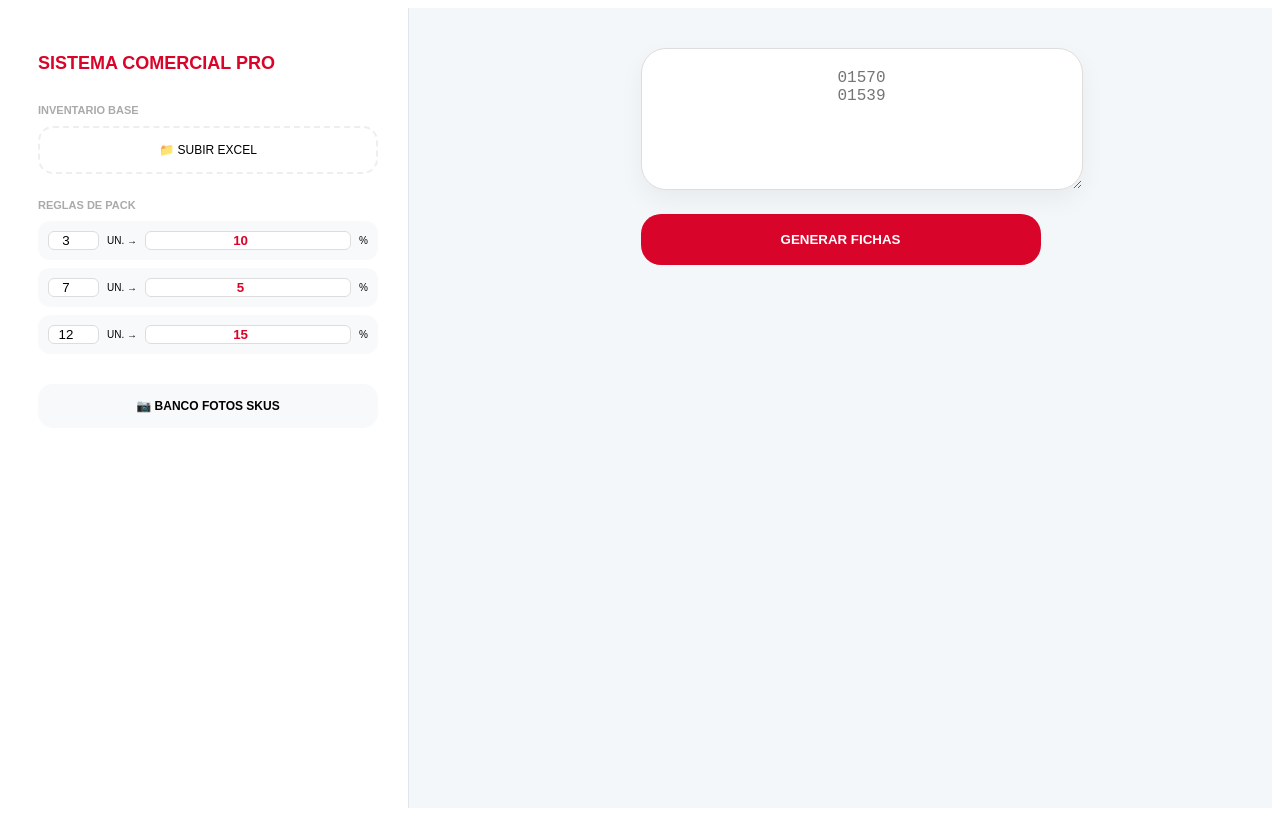
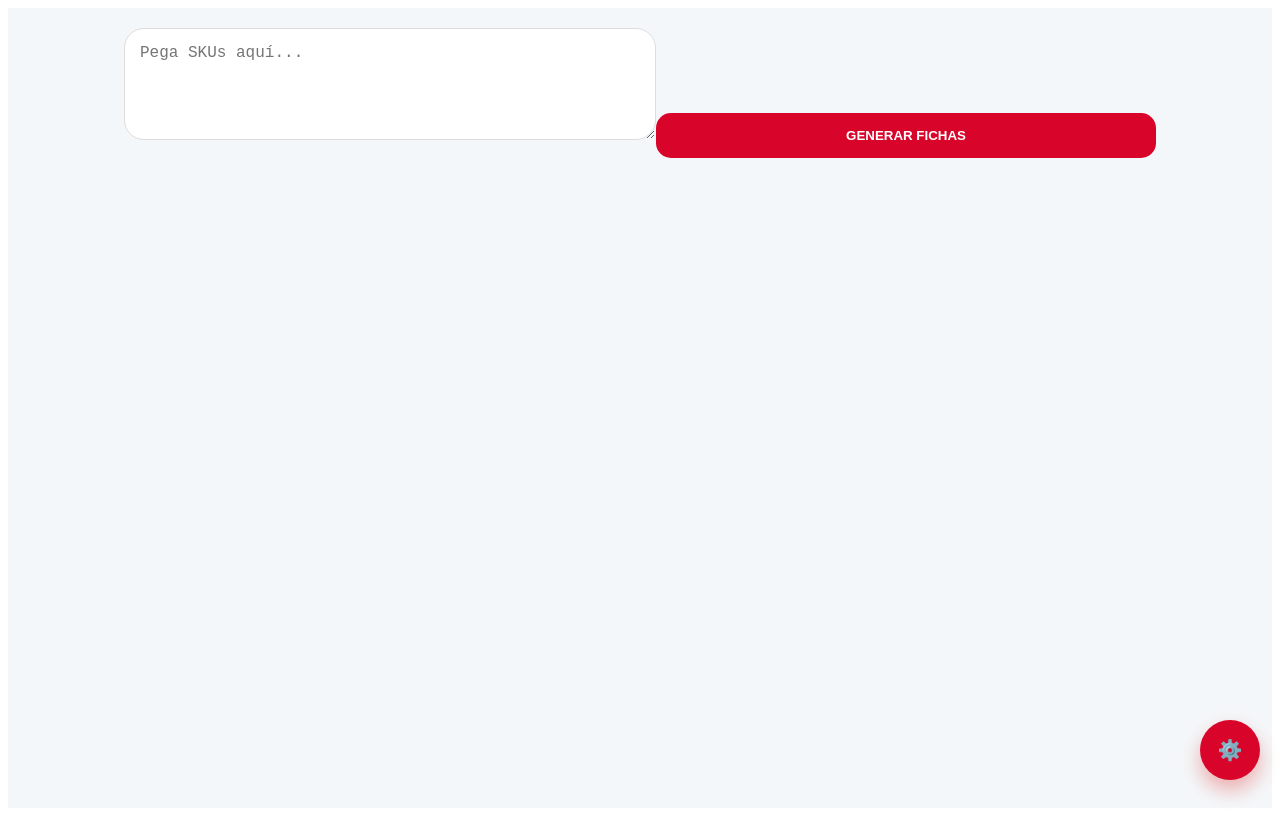
Before and after one commit to tabladamotosrepuestos-art/mi-app-estudio, a React (Vite) app in the folder mi-app-ai/: page / in a window 1280 px wide. Built offline with nearby package versions, Linux system fonts and the light colour scheme; the HTML template or start-up script is replaced by a standard one.

Commit message:
Update App.tsx

```diff
--- a/mi-app-ai/src/App.tsx
+++ b/mi-app-ai/src/App.tsx
@@ -1,4 +1,4 @@
-import React, { useState } from 'react';
+import React, { useState, useEffect } from 'react';
 import * as XLSX from 'xlsx';
 
 interface Regla { x: number; y: number; }
@@ -18,60 +18,51 @@ const FichaStudioIA = ({ producto, bancoFotos, reglasPack, onUpdate, onDelete }:
   const unitarioFinal = precioBase * (1 - descFinal / 100);
 
   return (
-    <div style={{ display: 'flex', flexDirection: 'column', gap: '15px', width: '380px' }}>
-      {/* PANEL EDITOR (CONTROL) */}
-      <div style={{ backgroundColor: 'white', borderRadius: '25px', padding: '20px', boxShadow: '0 10px 30px rgba(0,0,0,0.05)', border: '1px solid #f0f0f0' }}>
-        <div style={{ display: 'flex', justifyContent: 'space-between', marginBottom: '10px' }}>
-          <span style={{ backgroundColor: '#e8f5e9', color: '#2ecc71', padding: '4px 10px', borderRadius: '10px', fontSize: '10px', fontWeight: 'bold' }}>EN INVENTARIO</span>
-          <button onClick={onDelete} style={{ border: 'none', background: 'none', cursor: 'pointer', color: '#ddd' }}>✕</button>
+    <div className="card-container" style={{ display: 'flex', flexDirection: 'column', gap: '10px', width: '100%', maxWidth: '380px', margin: '0 auto' }}>
+      {/* EDITOR */}
+      <div style={{ backgroundColor: 'white', borderRadius: '25px', padding: '15px', boxShadow: '0 5px 20px rgba(0,0,0,0.05)', border: '1px solid #f0f0f0' }}>
+        <div style={{ display: 'flex', justifyContent: 'space-between', marginBottom: '8px' }}>
+          <span style={{ color: '#2ecc71', fontSize: '10px', fontWeight: 'bold' }}>● EN INVENTARIO</span>
+          <button onClick={onDelete} style={{ border: 'none', background: 'none', color: '#ddd', fontSize: '18px' }}>✕</button>
         </div>
-        <input style={{ width: '100%', border: 'none', fontSize: '13px', fontWeight: 'bold', marginBottom: '10px', outline: 'none' }} value={producto.nombre} readOnly />
-        <div style={{ display: 'flex', gap: '10px', alignItems: 'center' }}>
-          <div style={{ flex: 1 }}>
-            <label style={{ fontSize: '9px', color: '#aaa' }}>PRECIO BASE</label>
-            <div style={{ padding: '8px', background: '#f8f9fa', borderRadius: '10px', fontSize: '12px' }}>${precioBase.toLocaleString()}</div>
-          </div>
-          <div style={{ flex: 1 }}>
-            <label style={{ fontSize: '9px', color: '#aaa' }}>PACK COMERCIAL</label>
-            <div style={{ display: 'flex', gap: '4px' }}>
+        <div style={{ fontSize: '12px', fontWeight: 'bold', marginBottom: '10px' }}>{producto.nombre}</div>
+        <div style={{ display: 'flex', gap: '8px' }}>
+          {/* Botones de Pack más grandes para móvil */}
           {[1, 3, 6, 12].map(n => (
             <button key={n} onClick={() => onUpdate({...producto, cantidad: n})}
-                  style={{ flex: 1, padding: '5px 0', borderRadius: '6px', border: 'none', fontSize: '10px', cursor: 'pointer', backgroundColor: producto.cantidad === n ? '#d90429' : '#f0f0f0', color: producto.cantidad === n ? 'white' : '#666' }}>x{n}</button>
+              style={{ flex: 1, padding: '10px 0', borderRadius: '10px', border: 'none', fontSize: '11px', fontWeight: 'bold', cursor: 'pointer', backgroundColor: producto.cantidad === n ? '#d90429' : '#f0f0f0', color: producto.cantidad === n ? 'white' : '#666' }}>x{n}</button>
           ))}
         </div>
       </div>
+
+      {/* FICHA VISUAL */}
+      <div style={{ backgroundColor: 'white', borderRadius: '30px', overflow: 'hidden', boxShadow: '0 15px 30px rgba(0,0,0,0.1)', position: 'relative' }}>
+        <div style={{ height: '250px', display: 'flex', alignItems: 'center', justifyContent: 'center', background: 'white', padding: '15px', position: 'relative' }}>
+          <div style={{ position: 'absolute', top: '15px', left: '15px', background: '#d90429', color: 'white', padding: '4px 10px', borderRadius: '10px', fontSize: '9px', fontWeight: 'bold', zIndex: 2 }}>SKU: {producto.sku}</div>
+          {descFinal > 0 && (
+            <div style={{ position: 'absolute', top: '15px', right: '15px', background: '#d90429', color: 'white', width: '45px', height: '45px', borderRadius: '50%', display: 'flex', flexDirection: 'column', alignItems: 'center', justifyContent: 'center', fontWeight: 'bold', zIndex: 2 }}>
+              <span style={{ fontSize: '7px' }}>-{descFinal}%</span>
+            </div>
+          )}
+          {foto ? <img src={foto} style={{ maxWidth: '100%', maxHeight: '100%', objectFit: 'contain' }} /> : <div style={{ color: '#eee', fontSize: '12px' }}>SIN IMAGEN</div>}
+        </div>
+        <div style={{ backgroundColor: 'black', padding: '20px', color: 'white' }}>
+          <div style={{ display: 'flex', justifyContent: 'space-between', alignItems: 'center', marginBottom: '12px' }}>
+            <h4 style={{ margin: 0, fontSize: '14px', textTransform: 'uppercase', fontWeight: '900', flex: 1 }}>{producto.nombre}</h4>
+            <div style={{ textAlign: 'right' }}>
+              <div style={{ fontSize: '10px', textDecoration: 'line-through', color: '#555' }}>${precioBase.toFixed(0)}</div>
+              <div style={{ fontSize: '24px', color: '#d90429', fontWeight: '900' }}>${unitarioFinal.toLocaleString('es-AR', { maximumFractionDigits: 0 })}</div>
             </div>
           </div>
-
-      {/* FICHA VISUAL (CLIENTE) */}
-      <div style={{ backgroundColor: 'white', borderRadius: '35px', overflow: 'hidden', boxShadow: '0 20px 40px rgba(0,0,0,0.1)', position: 'relative' }}>
-        <div style={{ height: '280px', display: 'flex', alignItems: 'center', justifyContent: 'center', background: 'white', padding: '20px', position: 'relative' }}>
-          <div style={{ position: 'absolute', top: '15px', left: '15px', background: '#d90429', color: 'white', padding: '4px 12px', borderRadius: '10px', fontSize: '10px', fontWeight: 'bold' }}>SKU: {producto.sku}</div>
-          {descFinal > 0 && (
-            <div style={{ position: 'absolute', top: '15px', right: '15px', background: '#d90429', color: 'white', width: '50px', height: '50px', borderRadius: '50%', display: 'flex', flexDirection: 'column', alignItems: 'center', justifyContent: 'center', fontWeight: 'bold', boxShadow: '0 5px 15px rgba(217,4,4,0.3)' }}>
-              <span style={{ fontSize: '7px' }}>AHORRA</span>
-              <span style={{ fontSize: '14px' }}>{descFinal}%</span>
-            </div>
-          )}
-          {foto ? <img src={foto} style={{ maxWidth: '100%', maxHeight: '100%', objectFit: 'contain' }} /> : <div style={{ color: '#eee', fontWeight: 'bold' }}>SIN IMAGEN</div>}
-        </div>
-        <div style={{ backgroundColor: 'black', padding: '25px', color: 'white' }}>
-          <div style={{ display: 'flex', justifyContent: 'space-between', alignItems: 'flex-start', marginBottom: '15px' }}>
-            <div style={{ flex: 1 }}><h4 style={{ margin: 0, fontSize: '16px', textTransform: 'uppercase', fontWeight: '900' }}>{producto.nombre}</h4></div>
-            <div style={{ textAlign: 'right' }}>
-              <div style={{ fontSize: '11px', textDecoration: 'line-through', color: '#555' }}>${precioBase.toFixed(2)}</div>
-              <div style={{ fontSize: '28px', color: '#d90429', fontWeight: '900' }}>${unitarioFinal.toLocaleString('es-AR', { minimumFractionDigits: 2 })}</div>
-            </div>
-          </div>
-          <div style={{ backgroundColor: '#d90429', borderRadius: '20px', padding: '15px' }}>
+          <div style={{ backgroundColor: '#d90429', borderRadius: '15px', padding: '12px' }}>
              <div style={{ display: 'flex', justifyContent: 'space-between', alignItems: 'center' }}>
                 <div>
-                <div style={{ fontSize: '9px', fontWeight: 'bold', opacity: 0.8 }}>VALOR TOTAL</div>
-                <div style={{ fontSize: '18px', fontWeight: '900', background: 'white', color: '#d90429', padding: '3px 10px', borderRadius: '10px', marginTop: '4px' }}>${(unitarioFinal * producto.cantidad).toLocaleString('es-AR')}</div>
+                   <div style={{ fontSize: '8px', fontWeight: 'bold' }}>TOTAL PACK ({producto.cantidad} un.)</div>
+                   <div style={{ fontSize: '16px', fontWeight: '900', background: 'white', color: '#d90429', padding: '2px 8px', borderRadius: '8px' }}>${(unitarioFinal * producto.cantidad).toLocaleString('es-AR', { maximumFractionDigits: 0 })}</div>
                 </div>
                 <div style={{ textAlign: 'right' }}>
-                <div style={{ fontSize: '9px', fontWeight: 'bold' }}>EL PRECIO BAJA A</div>
-                <div style={{ fontSize: '20px', fontWeight: '900' }}>${unitarioFinal.toLocaleString('es-AR', { minimumFractionDigits: 2 })} <span style={{fontSize:'10px'}}>c/u</span></div>
+                   <div style={{ fontSize: '8px', fontWeight: 'bold' }}>PRECIO BAJA A</div>
+                   <div style={{ fontSize: '18px', fontWeight: '900' }}>${unitarioFinal.toLocaleString('es-AR', { maximumFractionDigits: 0 })} <span style={{fontSize:'8px'}}>c/u</span></div>
                 </div>
              </div>
           </div>
@@ -86,66 +77,65 @@ export default function App() {
   const [items, setItems] = useState<Producto[]>([]);
   const [dbPrecios, setDbPrecios] = useState<any[]>([]);
   const [bancoFotos, setBancoFotos] = useState<Record<string, string>>({});
-  const [reglasPack, setReglasPack] = useState<Regla[]>([{ x: 3, y: 10 }, { x: 7, y: 5 }, { x: 12, y: 15 }]);
+  const [reglasPack, setReglasPack] = useState<Regla[]>([{ x: 3, y: 10 }, { x: 7, y: 15 }, { x: 12, y: 20 }]);
+  const [menuOpen, setMenuOpen] = useState(false);
 
   const agregar = () => {
     skuInput.split('\n').forEach(s => {
       const c = s.trim(); if (!c) return;
       const info = dbPrecios.find((p: any) => String(p.SKU).trim() === c);
-      setItems(prev => [{ id: Date.now() + Math.random(), sku: c, nombre: info?.["NOMBRE "] || "Buscando...", costo: parseFloat(info?.costo) || 0, rent: parseFloat(info?.["rentabilidad "]) || 0, cantidad: 1, descuentoManual: 0 }, ...prev]);
+      setItems(prev => [{ id: Date.now() + Math.random(), sku: c, nombre: info?.["NOMBRE "] || "PRODUCTO", costo: parseFloat(info?.costo) || 0, rent: parseFloat(info?.["rentabilidad "]) || 0, cantidad: 1, descuentoManual: 0 }, ...prev]);
     });
     setSkuInput("");
   };
 
   return (
-    <div style={{ display: 'flex', height: '100vh', background: '#f4f7f9', fontFamily: 'sans-serif' }}>
-      {/* SIDEBAR DE CONTROL - IGUAL A STUDIO IA */}
-      <aside style={{ width: '340px', background: 'white', padding: '30px', borderRight: '1px solid #e0e6ed', overflowY: 'auto' }}>
-        <h2 style={{ color: '#d90429', fontSize: '18px', fontWeight: '900', marginBottom: '30px' }}>SISTEMA COMERCIAL PRO</h2>
+    <div style={{ minHeight: '100vh', background: '#f4f7f9', fontFamily: 'sans-serif' }}>
 
-        <div style={{ marginBottom: '25px' }}>
-           <p style={{ fontSize: '11px', fontWeight: 'bold', color: '#aaa', marginBottom: '10px' }}>INVENTARIO BASE</p>
-           <label style={{ display: 'block', padding: '15px', border: '2px dashed #eee', borderRadius: '15px', textAlign: 'center', cursor: 'pointer', fontSize: '12px' }}>
-              <input type="file" hidden onChange={(e) => {
+      {/* Botón Flotante para Configuración en Móvil */}
+      <button onClick={() => setMenuOpen(!menuOpen)} style={{ position: 'fixed', bottom: '20px', right: '20px', width: '60px', height: '60px', borderRadius: '50%', background: '#d90429', color: 'white', border: 'none', boxShadow: '0 10px 20px rgba(217,4,4,0.3)', zIndex: 1000, fontWeight: 'bold', fontSize: '20px' }}>
+        {menuOpen ? '✕' : '⚙️'}
+      </button>
+
+      {/* SIDEBAR ADAPTATIVO */}
+      <aside style={{
+        position: 'fixed', left: 0, top: 0, bottom: 0, width: '300px', background: 'white', padding: '30px', borderRight: '1px solid #ddd', zIndex: 999, transition: 'transform 0.3s ease',
+        transform: menuOpen ? 'translateX(0)' : 'translateX(-100%)',
+        boxShadow: menuOpen ? '0 0 50px rgba(0,0,0,0.1)' : 'none'
+      }}>
+        <h2 style={{ color: '#d90429', fontSize: '18px', fontWeight: '900' }}>STUDIO IA</h2>
+        <div style={{ marginTop: '20px' }}>
+          <p style={{ fontSize: '10px', fontWeight: 'bold', color: '#aaa' }}>EXCEL BASE</p>
+          <input type="file" onChange={(e) => {
             const r = new FileReader(); r.onload = (evt) => setDbPrecios(XLSX.utils.sheet_to_json(XLSX.read(evt.target?.result, {type:'binary'}).Sheets[XLSX.read(evt.target?.result, {type:'binary'}).SheetNames[0]]));
             r.readAsBinaryString(e.target.files![0]);
-              }} /> {dbPrecios.length > 0 ? "✅ EXCEL CONECTADO" : "📁 SUBIR EXCEL"}
-           </label>
+          }} style={{ fontSize: '12px', width: '100%' }} />
         </div>
-
-        <div style={{ marginBottom: '30px' }}>
-           <p style={{ fontSize: '11px', fontWeight: 'bold', color: '#aaa', marginBottom: '10px' }}>REGLAS DE PACK</p>
+        <div style={{ marginTop: '20px' }}>
+          <p style={{ fontSize: '10px', fontWeight: 'bold', color: '#aaa' }}>REGLAS %</p>
           {reglasPack.map((r, i) => (
-             <div key={i} style={{ display: 'flex', alignItems: 'center', gap: '8px', background: '#f8f9fa', padding: '10px', borderRadius: '12px', marginBottom: '8px' }}>
-                <input type="number" value={r.x} onChange={(e) => { const n = [...reglasPack]; n[i].x = parseInt(e.target.value) || 0; setReglasPack(n); }} style={{ width: '45px', border: '1px solid #ddd', borderRadius: '6px', textAlign: 'center' }} />
-                <span style={{fontSize:'10px'}}>UN. →</span>
-                <input type="number" value={r.y} onChange={(e) => { const n = [...reglasPack]; n[i].y = parseInt(e.target.value) || 0; setReglasPack(n); }} style={{ flex: 1, border: '1px solid #ddd', borderRadius: '6px', textAlign: 'center', fontWeight: 'bold', color: '#d90429' }} />
-                <span style={{fontSize:'10px'}}>%</span>
+            <div key={i} style={{ display: 'flex', gap: '5px', marginBottom: '5px' }}>
+              <input type="number" value={r.x} onChange={(e) => { const n = [...reglasPack]; n[i].x = parseInt(e.target.value); setReglasPack(n); }} style={{ width: '50px' }} />
+              <input type="number" value={r.y} onChange={(e) => { const n = [...reglasPack]; n[i].y = parseInt(e.target.value); setReglasPack(n); }} style={{ flex: 1 }} />
             </div>
           ))}
         </div>
-
-        <label style={{ display: 'block', padding: '15px', background: '#f8f9fa', borderRadius: '15px', textAlign: 'center', cursor: 'pointer', fontSize: '12px', fontWeight: 'bold' }}>
-           <input type="file" hidden multiple onChange={(e) => {
-             Array.from(e.target.files!).forEach(f => {
-               const r = new FileReader(); r.onloadend = () => setBancoFotos(prev => ({ ...prev, [f.name.split('.')[0].toLowerCase().trim()]: r.result as string }));
-               r.readAsDataURL(f);
-             });
-           }} /> 📷 BANCO FOTOS SKUS
-        </label>
       </aside>
 
-      {/* ÁREA DE TRABAJO */}
-      <main style={{ flex: 1, padding: '40px', overflowY: 'auto' }}>
-        <div style={{ maxWidth: '400px', margin: '0 auto 50px', textAlign: 'center' }}>
-           <div style={{ position: 'relative', marginBottom: '20px' }}>
-              <textarea value={skuInput} onChange={(e) => setSkuInput(e.target.value)} placeholder="01570&#10;01539"
-                style={{ width: '100%', height: '100px', padding: '20px', borderRadius: '25px', border: '1px solid #ddd', boxShadow: '0 10px 25px rgba(0,0,0,0.05)', outline: 'none', textAlign: 'center', fontSize: '16px' }} />
-           </div>
-           <button onClick={agregar} style={{ width: '100%', padding: '18px', background: '#d90429', color: 'white', border: 'none', borderRadius: '20px', fontWeight: 'bold', cursor: 'pointer' }}>GENERAR FICHAS</button>
+      {/* CONTENIDO PRINCIPAL */}
+      <main style={{ padding: '20px', maxWidth: '1200px', margin: '0 auto' }}>
+        <div style={{ textAlign: 'center', marginBottom: '30px' }}>
+           <textarea value={skuInput} onChange={(e) => setSkuInput(e.target.value)} placeholder="Pega SKUs aquí..."
+             style={{ width: '100%', maxWidth: '500px', height: '80px', borderRadius: '20px', border: '1px solid #ddd', padding: '15px', fontSize: '16px', outline: 'none' }} />
+           <button onClick={agregar} style={{ width: '100%', maxWidth: '500px', marginTop: '10px', padding: '15px', background: '#d90429', color: 'white', border: 'none', borderRadius: '15px', fontWeight: 'bold' }}>GENERAR FICHAS</button>
         </div>
 
-        <div style={{ display: 'flex', flexWrap: 'wrap', gap: '40px', justifyContent: 'center' }}>
+        <div style={{
+          display: 'grid',
+          gridTemplateColumns: 'repeat(auto-fill, minmax(300px, 1fr))',
+          gap: '20px',
+          paddingBottom: '100px'
+        }}>
           {items.map(item => (
             <FichaStudioIA key={item.id} producto={item} bancoFotos={bancoFotos} reglasPack={reglasPack}
                            onUpdate={(u) => setItems(items.map(i => i.id === item.id ? u : i))}
```
Lines whose indentation alone changed are shown as unchanged.
